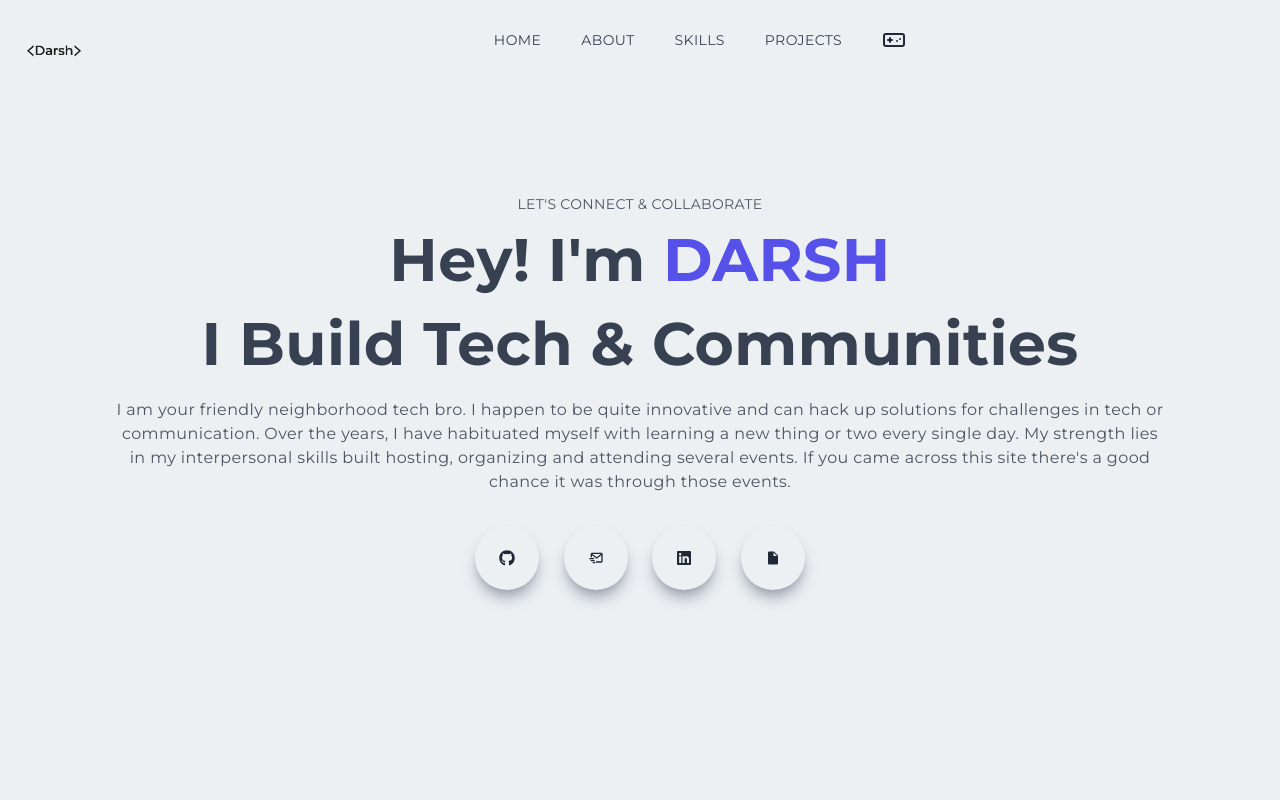
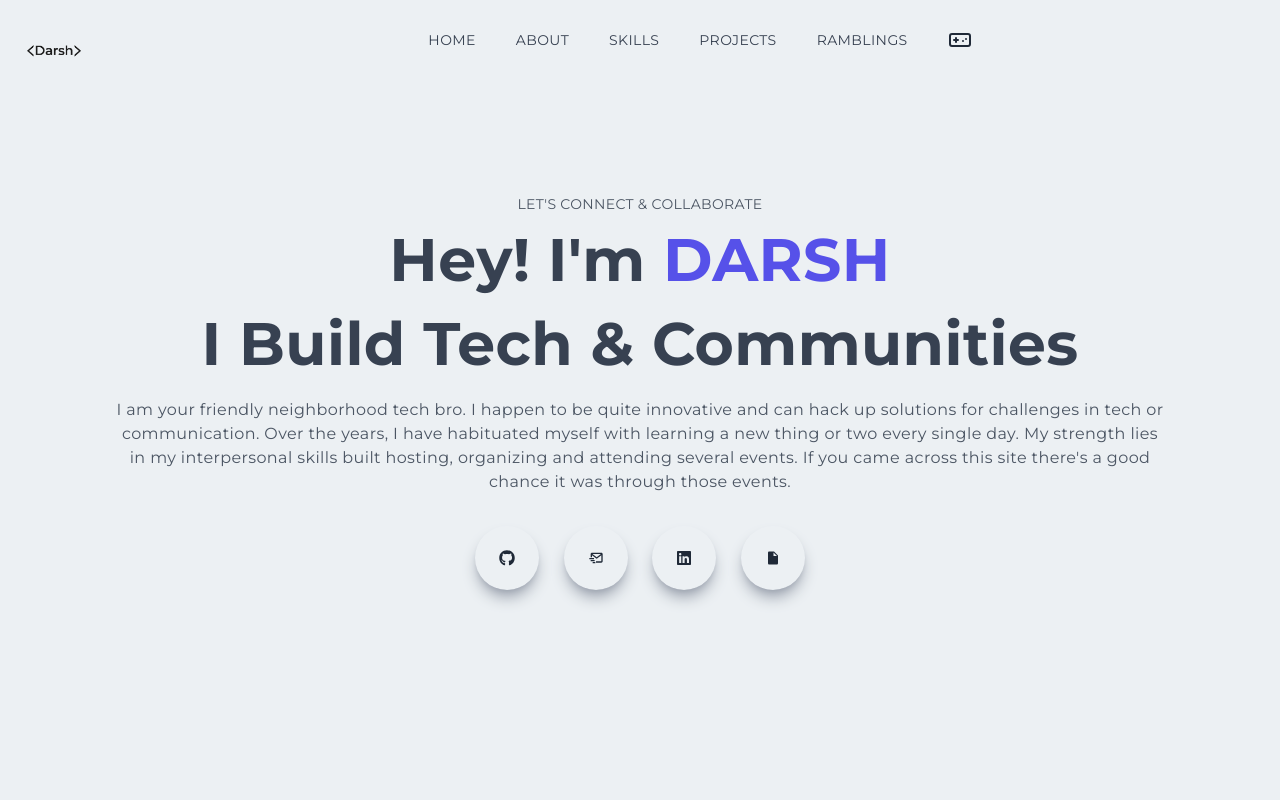
Before and after one commit to Diplo2by/heydarsh, a Next.js app: page / in a window 1280 px wide. Shown: the top 800 px of the page. Built offline with nearby package versions, Linux system fonts and the light colour scheme.

Commit message:
Navbar update

```diff
--- a/components/Navbar.jsx
+++ b/components/Navbar.jsx
@@ -68,6 +68,11 @@ const Navbar = () => {
             <Link href="/#projects">
               <li className="ml-10 text-sm uppercase hover:border-b text-gray-700 dark:text-gray-300 hover:text-[#5651e9] dark:hover:text-[#7c78ff] transition-colors duration-300">
                 Projects
+              </li>
+            </Link>
+            <Link href="/ramblings">
+              <li className="ml-10 text-sm uppercase hover:border-b text-gray-700 dark:text-gray-300 hover:text-[#5651e9] dark:hover:text-[#7c78ff] transition-colors duration-300">
+                Ramblings
               </li>
             </Link>
             <li className="ml-10">
@@ -152,6 +157,14 @@ const Navbar = () => {
                     Projects
                   </li>
                 </Link>
+                <Link href="/ramblings">
+                  <li
+                    onClick={() => setNav(false)}
+                    className="py-4 text-sm text-gray-700 dark:text-gray-300 hover:text-[#5651e9] dark:hover:text-[#7c78ff] transition-colors duration-300"
+                  >
+                    Ramblings
+                  </li>
+                </Link>
                 <li>
                   <div className="border-t border-gray-300 dark:border-gray-600 mt-4 pt-4">
                     <ThemeSwitcher />
```
